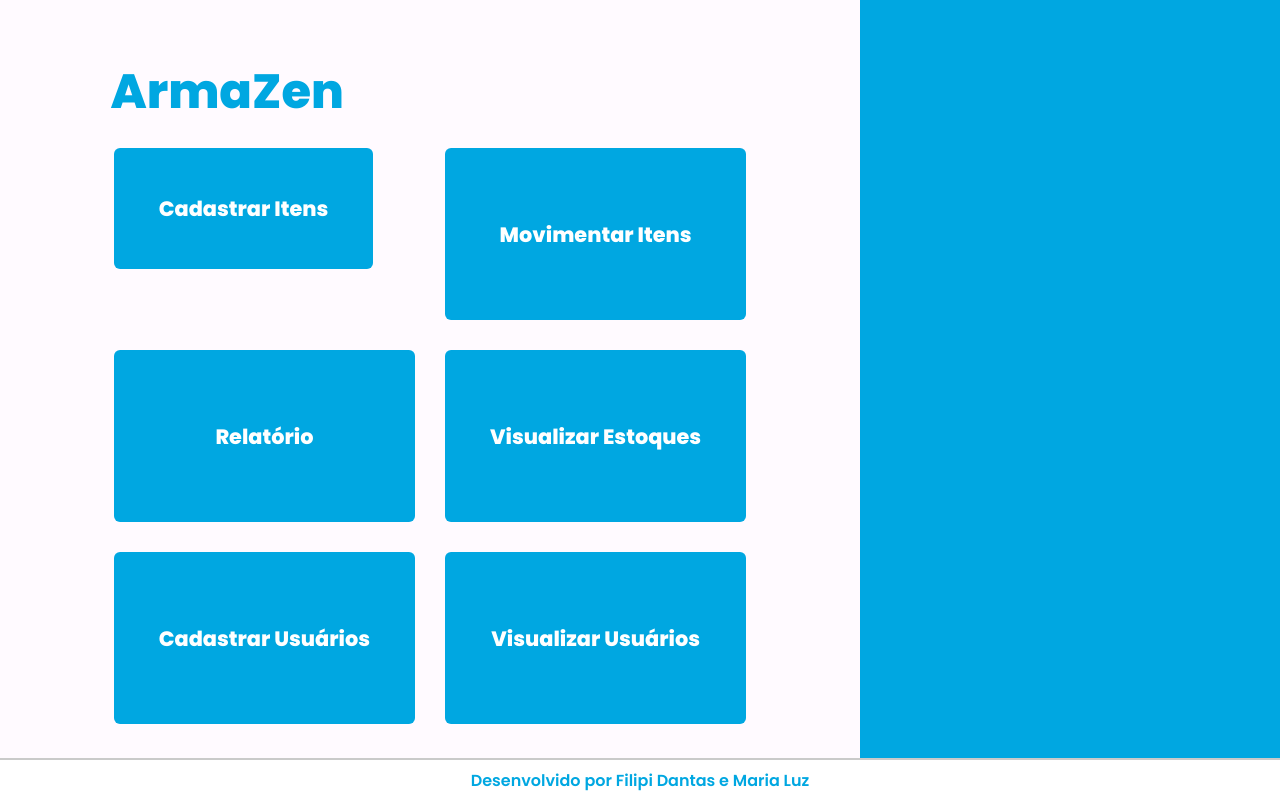
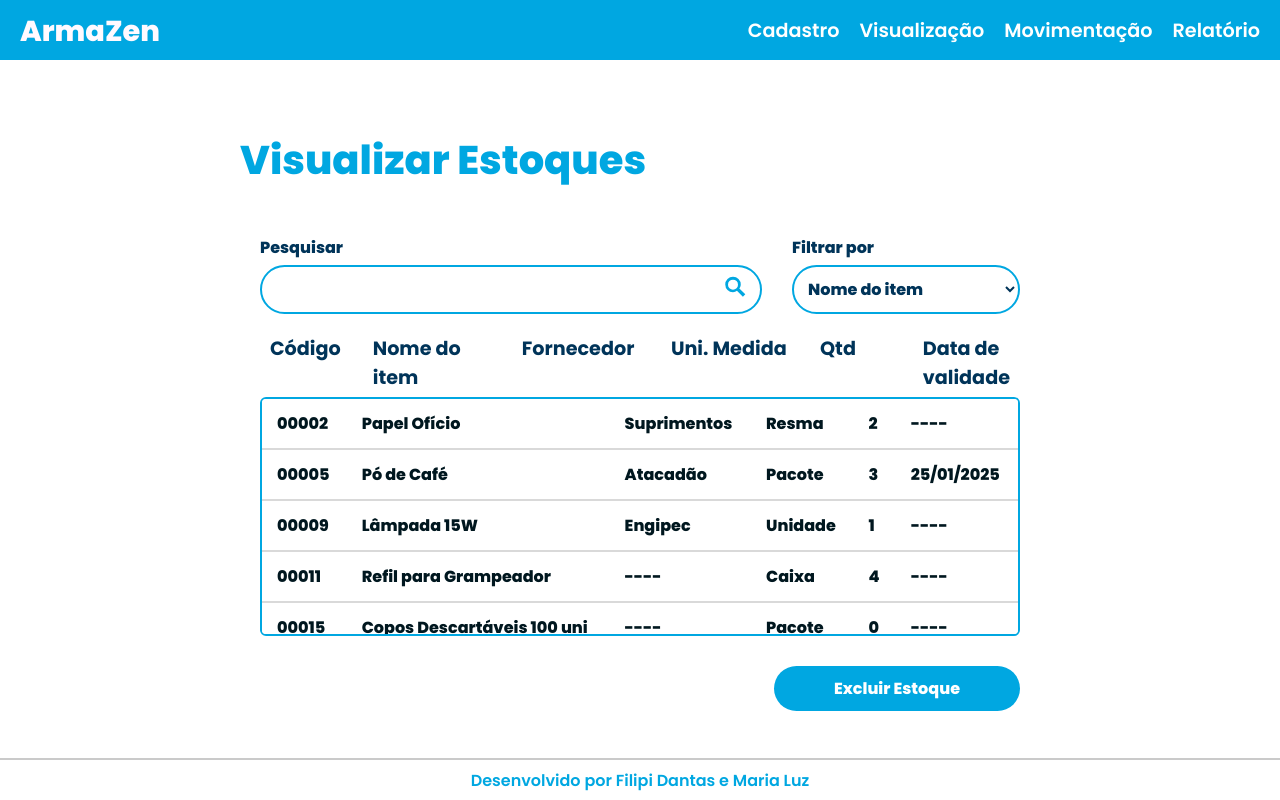
Before and after one commit to Filipi0/armaZen, a Next.js app: page / in a window 1280 px wide. Before the commit this address had no page. Built offline with nearby package versions, Linux system fonts and the light colour scheme.

Commit message:
feat: Adicionar página de visualização de estoques

```diff
--- a/src/pages/_app.jsx
+++ b/src/pages/_app.jsx
@@ -4,8 +4,9 @@ import Menu from './index.jsx';
 import CadastroItens from './cadastroItens.jsx';
 import CadastroUsuarios from './cadastro-usuarios.jsx';
 import VisualizarUsuarios from "./vizualizar-usuario.jsx";
+import VisualizarEstoques from "./vizualizar-estoques.jsx";
 
 
 export default function App({ Component, pageProps }) {
-    return <Menu />;
+    return <VisualizarEstoques />;
 }
--- a/src/pages/index.jsx
+++ b/src/pages/index.jsx
@@ -22,7 +22,7 @@ export default function Menu() {
             <div className={styles.leftSide}>
                 <h1 className={styles.title}>ArmaZen</h1>
                 <div className={styles.buttonContainer}>
-                  <Link href={'./cadastroItens'}>
+                  <Link className={styles.Link} href={'./cadastroItens'}>
                   <button className={styles.button}>Cadastrar Itens</button>
                   </Link>
                     <button className={styles.button}>Movimentar Itens</button>
--- /dev/null
+++ b/src/pages/vizualizar-estoques.jsx
@@ -0,0 +1,95 @@
+"use client";
+
+import React from 'react';
+import Header from './components/header.jsx';
+import Footer from './components/footer.jsx';
+import styles from '../styles/vizualizar-estoques.module.css';
+
+function VisualizarEstoques() {
+  const handleSearch = () => {
+    console.log('Pesquisar estoque...');
+  };
+
+  const handleDelete = () => {
+    console.log('Excluir estoque...');
+  };
+
+  // Dados fictícios de estoques
+  const estoques = [
+    { codigo: '00002', nomeItem: 'Papel Ofício', fornecedor: 'Suprimentos', unidade: 'Resma', quantidade: 2, validade: '----' },
+    { codigo: '00005', nomeItem: 'Pó de Café', fornecedor: 'Atacadão', unidade: 'Pacote', quantidade: 3, validade: '25/01/2025' },
+    { codigo: '00009', nomeItem: 'Lâmpada 15W', fornecedor: 'Engipec', unidade: 'Unidade', quantidade: 1, validade: '----' },
+    { codigo: '00011', nomeItem: 'Refil para Grampeador', fornecedor: '----', unidade: 'Caixa', quantidade: 4, validade: '----' },
+    { codigo: '00015', nomeItem: 'Copos Descartáveis 100 uni', fornecedor: '----', unidade: 'Pacote', quantidade: 0, validade: '----' }
+  ];
+
+  return (
+    <div>
+      <Header />
+      <div>
+        <h2 className={styles.h2}>Visualizar Estoques</h2>
+        <main className={styles.container}>
+          <section className={styles.filterSection}>
+            <div className={styles.searchContainer}>
+              <label htmlFor="search" className={styles.searchLabel}>Pesquisar</label>
+              <div className={styles.searchInputContainer}>
+                <input type="text" id="search" name="search" />
+                <button type="button" className={styles.searchIcon} onClick={handleSearch}>
+                  <svg xmlns="http://www.w3.org/2000/svg" height="24" viewBox="0 96 960 960" width="24" fill="#00a7e1">
+                    <path d="M796 1006 558 768q-33 28-74 42t-84 14q-130 0-220-90T90 514q0-130 90-220t220-90q130 0 220 90t90 220q0 44-14 84t-42 74l238 238-96 96ZM400 722q83 0 141.5-58.5T600 522q0-83-58.5-141.5T400 322q-83 0-141.5 58.5T200 522q0 83 58.5 141.5T400 722Z"/>
+                  </svg>
+                </button>
+              </div>
+            </div>
+            <div className={styles.filterContainer}>
+              <label htmlFor="filter" className={styles.filterLabel}>Filtrar por</label>
+              <select id="filter" name="filter" className={styles.filterSelect}>
+                <option value="nome">Nome do item</option>
+                <option value="codigo">Código</option>
+                <option value="fornecedor">Fornecedor</option>
+                <option value="unidade">Unidade de Medida</option>
+                <option value="quantidade">Quantidade</option>
+                <option value="validade">Data de Validade</option>
+              </select>
+            </div>
+          </section>
+
+          <section className={styles.headerSection}>
+            <div className={styles.headerItem}>Código</div>
+            <div className={styles.headerItem}>Nome do item</div>
+            <div className={styles.headerItem}>Fornecedor</div>
+            <div className={styles.headerItem}>Uni. Medida</div>
+            <div className={styles.headerItem}>Qtd</div>
+            <div className={styles.headerItem}>Data de validade</div>
+          </section>
+
+          <section className={styles.tableSection}>
+            <table className={styles.userTable}>
+              <tbody>
+                {estoques.map((estoque, index) => (
+                  <tr key={index}>
+                    <td>{estoque.codigo}</td>
+                    <td>{estoque.nomeItem}</td>
+                    <td>{estoque.fornecedor}</td>
+                    <td>{estoque.unidade}</td>
+                    <td>{estoque.quantidade}</td>
+                    <td>{estoque.validade}</td>
+                  </tr>
+                ))}
+              </tbody>
+            </table>
+          </section>
+
+          <div className={styles.actionSection}>
+            <button type="button" className={styles.btnExcluir} onClick={handleDelete}>
+              Excluir Estoque
+            </button>
+          </div>
+        </main>
+      </div>
+      <Footer />
+    </div>
+  );
+}
+
+export default VisualizarEstoques;
--- a/src/styles/index.module.css
+++ b/src/styles/index.module.css
@@ -54,7 +54,7 @@
 }
 
 /* Contêiner dos botões dentro da seção esquerda */
-.buttonContainer {
+.buttonContainer{
     display: grid;
     grid-template-columns: 1fr 1fr;
     gap: 30px;
--- /dev/null
+++ b/src/styles/vizualizar-estoques.module.css
@@ -0,0 +1,184 @@
+@font-face {
+    font-family: 'Poppins-Bold';
+    src: url('/fonts/Poppins-1/Poppins-ExtraBold.ttf') format('truetype');
+    font-weight: 900;
+    font-style: normal;
+}
+
+/* Estilo do título */
+.h2 {
+    color: #00a7e1;
+    font-size: 2.5rem;
+    text-align: left;
+    margin-top: 130px;
+    margin-left: 15rem;
+}
+
+/* Container principal */
+.container {
+    padding: 20px;
+    margin-top: 5px;
+}
+
+/* Seção de filtros */
+.filterSection {
+    display: flex;
+    justify-content: space-between;
+    align-items: flex-start;
+    margin-top: 20px;
+    margin-left: 15rem;
+    margin-right: 15rem;
+}
+
+/* Estilo para o input de pesquisa */
+.searchContainer {
+    flex: 2;
+    margin-right: 30px;
+    width: 70%;
+}
+
+.searchLabel {
+    display: block;
+    margin-bottom: 5px;
+    font-size: 1rem;
+    color: #003459;
+}
+
+.searchInputContainer {
+    display: flex;
+    align-items: center;
+    position: relative;
+}
+
+.searchInputContainer input {
+    width: 100%;
+    padding: 10px 40px 10px 20px;
+    border-radius: 30px;
+    border: 2px solid #00a7e1;
+    font-size: 1rem;
+}
+
+.searchInputContainer input::placeholder {
+    color: #003459;
+}
+
+.searchIcon {
+    color: #00a7e1;
+    position: absolute;
+    right: 15px;
+    top: 50%;
+    transform: translateY(-50%);
+    font-size: 1.2rem;
+    background-color: transparent;
+    border: none;
+    cursor: pointer;
+}
+
+/* Estilo para o campo de filtro */
+.filterContainer {
+    display: flex;
+    flex-direction: column;
+    width: 30%;
+}
+
+.filterLabel {
+    margin-bottom: 5px;
+    font-size: 1rem;
+    color: #003459;
+}
+
+.filterSelect {
+    padding: 10px;
+    border-radius: 30px;
+    border: 2px solid #00a7e1;
+    background-color: #ffffff;
+    font-size: 1rem;
+    color: #003459;
+    width: 100%;
+}
+
+/* Seção de cabeçalhos */
+.headerSection {
+    display: grid;
+    grid-template-columns: 1fr 1.5fr 1.5fr 1.5fr 1fr 1fr;
+    gap: 10px;
+    margin-top: 20px;
+    margin-left: 15rem;
+    margin-right: 15rem;
+    font-family: 'Poppins-Bold', sans-serif;
+}
+
+.headerItem {
+    font-size: 1.2rem;
+    font-family: 'Poppins-Medium', sans-serif;
+    color: #003459;
+    padding: 0 10px;
+    text-align: left;
+}
+
+/* Seção da tabela */
+.tableSection {
+    margin-top: 5px;
+    margin-left: 15rem;
+    margin-right: 15rem;
+    border: 2px solid #00a7e1;
+    border-radius: 6px;
+    max-height: 235px;
+    overflow-y: auto;
+}
+
+.userTable {
+    width: 100%;
+    border-collapse: collapse;
+}
+
+.userTable td, .userTable th {
+    padding: 12px 15px;
+    text-align: left;
+    border-bottom: 2px solid #D9D9D9;
+    background-color: #ffffff;
+    color: #00171f;
+    font-size: 1rem;
+}
+
+/* Estilo para a barra de rolagem dentro da tabela */
+.tableSection::-webkit-scrollbar {
+    width: 12px;
+}
+
+.tableSection::-webkit-scrollbar-track {
+    background: #D9D9D9;
+}
+
+.tableSection::-webkit-scrollbar-thumb {
+    background-color: #00a7e1;
+    border-radius: 20px;
+    border: 3px solid #f1f1f1;
+}
+
+.tableSection::-webkit-scrollbar-thumb:hover {
+    background-color: #003459;
+}
+
+/* Seção de ação */
+.actionSection {
+    display: flex;
+    justify-content: flex-end;
+    margin-right: 15rem;
+    margin-top: 30px;
+}
+
+/* Estilo do botão de excluir */
+.btnExcluir {
+    background-color: #00a7e1;
+    color: #ffffff;
+    padding: 10px 60px;
+    border-radius: 30px;
+    border: none;
+    font-size: 1rem;
+    cursor: pointer;
+}
+
+.btnExcluir:hover {
+    background-color: #003459;
+}
```
